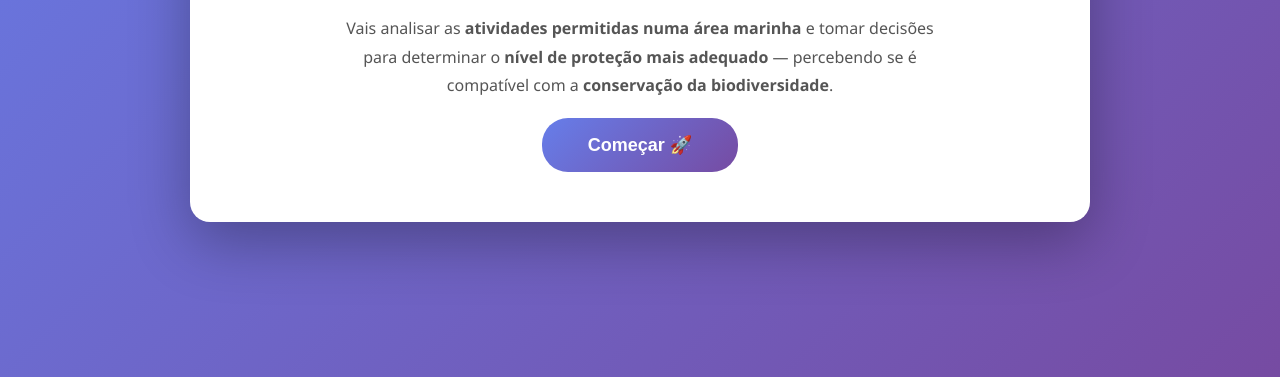
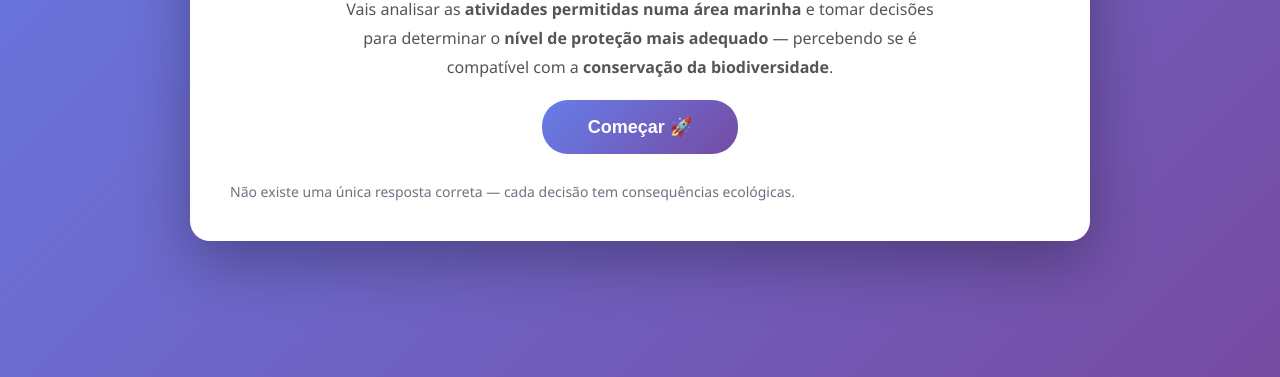
Before and after one commit to BioGeo10/AMP-quiz, a plain HTML site: page index.html in a window 1280 px wide. Shown: the part 423-800 px from the top of the page. Drawn offline with Linux system fonts and the light colour scheme.

Commit message:
Update index.html

```diff
--- a/index.html
+++ b/index.html
@@ -242,7 +242,9 @@
       </p>
       <button class="primary-btn" onclick="startTree()">Começar 🚀</button>
     </div>
-
+<p style="margin-top: 18px; font-size: 14px; color: #6b7280;">
+Não existe uma única resposta correta — cada decisão tem consequências ecológicas.
+</p>
     <!-- QUESTÕES -->
     <div class="question-container" id="q1">
       <div class="question">
```
